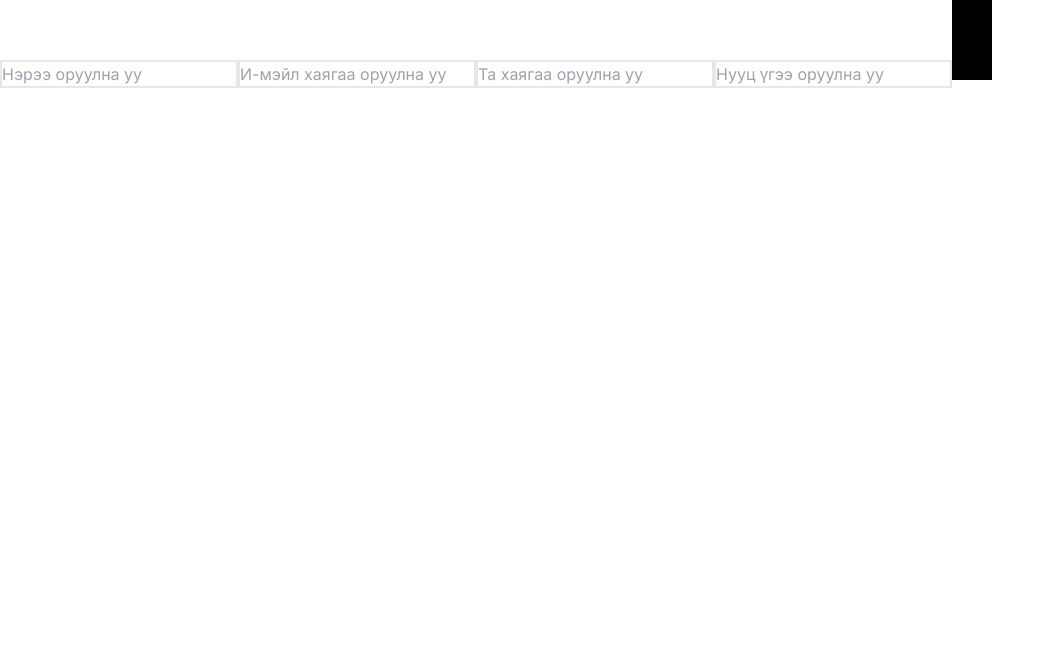
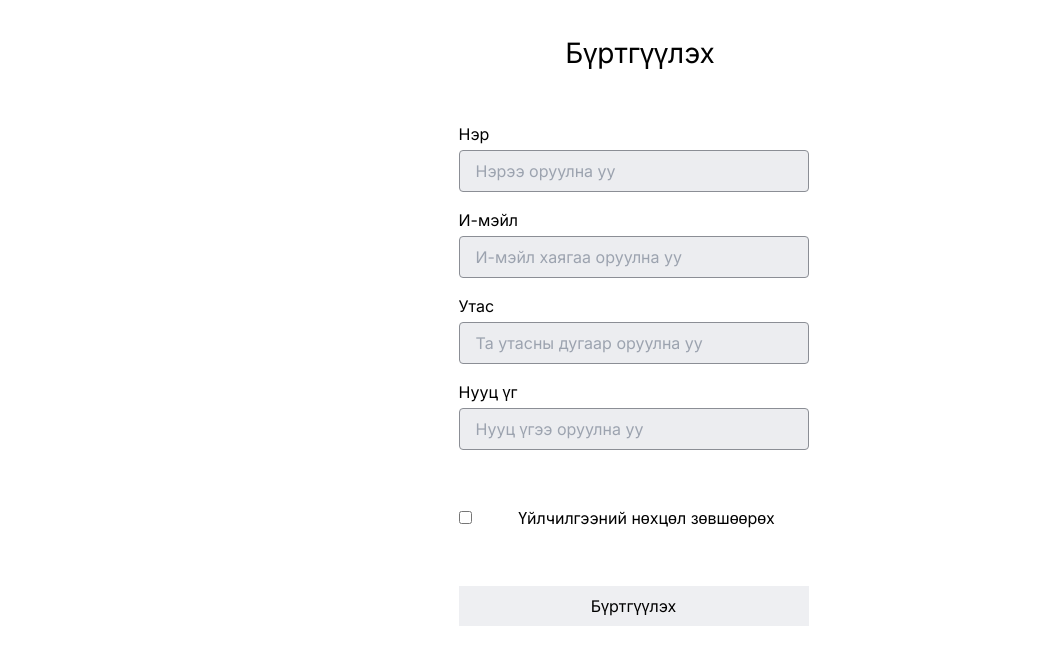
Before and after one commit to Nakii0603/food, a Next.js app in the folder frontend/: page /sign in a window 1280 px wide. Shown: the top 664 px of the page, without its empty margins (0-1055 px from the left). Built offline with nearby package versions, Linux system fonts and the light colour scheme.

Commit message:
add sign

```diff
--- a/frontend/src/app/sign/page.tsx
+++ b/frontend/src/app/sign/page.tsx
@@ -1,15 +1,16 @@
 "use client";
-//import React from "react";
+import React from "react";
+import axios from "axios";
 import { useState } from "react";
-import axios from "axios";
-export default function signUp() {
+
+export default function SignUp() {
   const [email, setEmail] = useState("");
   const [name, setName] = useState("");
   const [address, setAddress] = useState("");
   const [password, setPassword] = useState("");
+
   const HandletoSignUp = async () => {
     try {
-      //const url = "http://localhost:8000/signUp";
       await axios.post("http://localhost:8000/signUp", {
         username: name,
         email: email,
@@ -17,43 +18,70 @@ export default function signUp() {
         password: password,
       });
     } catch (err) {
-      console.log(err);
+      console.log(err, "axios");
     }
   };
   return (
+    <div className="flex justify-center">
+      <div className="flex flex-col  p-[32px] gap-12 box-border">
+        <h1 className="text-[28px] text-center ">Бүртгүүлэх</h1>
+        <div className="flex flex-col gap-[16px]">
           <div>
+            <p className="mb-1">Нэр</p>
             <input
               onChange={(e) => setName(e.target.value)}
               value={name}
-        className="border-2"
+              className="px-[16px] py-[8px] w-[350px] box-border border-[1px] rounded-[4px] text-[#8B8E95] border-[#8B8E95] bg-[#ECEDF0]"
               type="text"
               placeholder="Нэрээ оруулна уу"
             />
+          </div>
+          <div>
+            <p className="mb-1">И-мэйл</p>
             <input
               onChange={(e) => setEmail(e.target.value)}
               value={email}
-        className="border-2"
+              className="px-[16px] py-[8px] w-[350px] box-border border-[1px] rounded-[4px] text-[#8B8E95] border-[#8B8E95] bg-[#ECEDF0]"
               type="text"
               placeholder="И-мэйл хаягаа оруулна уу"
             />
+          </div>
+          <div>
+            <p className="mb-1">Утас</p>
             <input
               onChange={(e) => setAddress(e.target.value)}
               value={address}
-        className="border-2"
+              className="px-[16px] py-[8px] w-[350px] box-border border-[1px] rounded-[4px] text-[#8B8E95] border-[#8B8E95] bg-[#ECEDF0]"
               type="text"
-        placeholder="Та хаягаа оруулна уу"
+              placeholder="Та утасны дугаар оруулна уу"
             />
+          </div>
+          <div>
+            <p className="mb-1">Нууц үг</p>
             <input
               onChange={(e) => setPassword(e.target.value)}
               value={password}
-        className="border-2"
+              className="px-[16px] py-[8px] w-[350px] box-border border-[1px] rounded-[4px] text-[#8B8E95] border-[#8B8E95] bg-[#ECEDF0]"
               type="text"
               placeholder="Нууц үгээ оруулна уу"
             />
+          </div>
+        </div>
+        <div className="flex items-center">
+          <div>
+            <input className="" type="checkbox" />
+          </div>
+          <button className="px-[16px] py-[8px] w-[350px]">
+            Үйлчилгээний нөхцөл зөвшөөрөх
+          </button>
+        </div>
         <button
-        onClick={() => HandletoSignUp()}
-        className="w-10 h-20 bg-black"
-      ></button>
+          onClick={HandletoSignUp}
+          className="px-[16px] py-[8px] w-[350px]  text-black bg-[#EEEFF2]"
+        >
+          Бүртгүүлэх
+        </button>
+      </div>
     </div>
   );
 }
```
Lines whose indentation alone changed are shown as unchanged.
